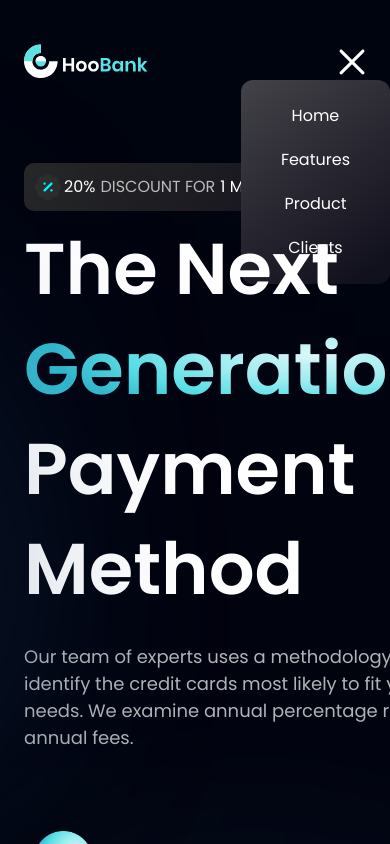
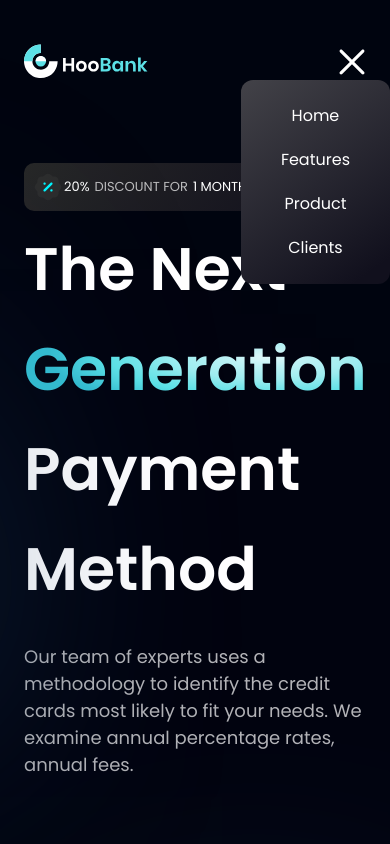
Before and after one commit to urboifox/bank_website_react, a React (Vite) app: page / in a window 390 px wide. Both pictures are taken after a click on the picture 352 px from the left and 61 px from the top of the page. Shown: the top 844 px of the page. Built offline with nearby package versions, Linux system fonts and the light colour scheme.

Commit message:
fixed overflow in small screens and navbar links doesnt go to dist

```diff
--- a/src/components/Hero.jsx
+++ b/src/components/Hero.jsx
@@ -13,7 +13,7 @@ const Hero = () => {
       >
         <div className="uppercase w-fit mb-2 flex items-center rounded-[10px] justify-start p-2 pr-4 bg-discount-gradient">
           <img src={discount} className="w-[32px] h-[32px]" alt="discount" />
-          <p className="flex gap-[5px] text-dimWhite md:text-[18px]">
+          <p className="flex gap-[5px] text-dimWhite md:text-[18px] max-sm:text-[13px]">
             <span className="text-white">20% </span>
             discount for
             <span className="text-white"> 1 month </span> account
@@ -21,7 +21,7 @@ const Hero = () => {
         </div>
 
         <div className="flex items-center relative">
-          <h1 className="font-semibold text-[72px] leading-[100px]">
+          <h1 className="font-semibold text-[72px] z-[1] max-sm:text-[60px] leading-[100px]">
             The Next
             <br />
             <span className="text-gradient">Generation</span>
@@ -31,7 +31,7 @@ const Hero = () => {
           </div>
           <div className="blue__gradient opacity-[100%] w-[30%] h-[500px] absolute -left-[50%] md:-left-[50%] top-[0px]"></div>
         </div>
-        <h1 className="font-semibold text-[72px] leading-[100px]">
+        <h1 className="font-semibold text-[72px] max-sm:text-[60px] leading-[100px]">
           Payment Method
         </h1>
         <p className="mt-6 text-[18px] text-dimWhite max-w-[500px]">
--- a/src/components/Navbar.jsx
+++ b/src/components/Navbar.jsx
@@ -1,4 +1,4 @@
-import { useEffect, useState } from "react";
+import { useState } from "react";
 import { logo, menu, close } from "../assets";
 import { navLinks } from "../constants";
 import { nanoid } from "nanoid";
@@ -6,27 +6,9 @@ import style from "../style";
 
 const Navbar = () => {
   const [toggle, setToggle] = useState(false);
-  const [active, setActive] = useState(navLinks[0].id);
-  const sections = document.querySelectorAll("section");
-
-  const handleScroll = () => {
-    sections.forEach((section) => {
-      const rec = section.offsetTop;
-
-      if (rec <= window.innerHeight) {
-        setActive(section.id);
-      }
-    });
-  };
-
-  useEffect(() => {
-    window.addEventListener("scroll", () => {
-      handleScroll();
-    });
-  }, []);
 
   const handleNavClick = (id) => {
-    setActive(id);
+    const sections = document.querySelectorAll("section");
     sections.forEach((section) => {
       if (section.id === id) {
         window.scrollTo(0, section.offsetTop);
@@ -54,7 +36,7 @@ const Navbar = () => {
                 className={`${
                   e === navLinks[navLinks.length - 1] ? "mr-0" : "mr-5"
                 } ${
-                  e.id === active ? "nav-active" : ""
+                  e.id === navLinks[0].id ? "nav-active" : ""
                 } cursor-pointer transition-all duration-200 text-dimWhite hover:text-white md:text-[18px]`}
                 id={e.id}
                 key={nanoid()}
@@ -85,21 +67,21 @@ const Navbar = () => {
       <div
         className={`${
           toggle ? "flex" : "hidden"
-        } sm:hidden sidebar bg-black-gradient p-6 absolute top-20 right-0 px-10 rounded-xl`}
+        } sm:hidden sidebar bg-black-gradient p-6 z-40 absolute top-20 right-0 px-10 rounded-xl`}
       >
-        <ul className="flex flex-col items-center ">
+        <ul className="flex flex-col items-center">
           {navLinks.map((e) => {
             return (
               <li
                 className={`${
                   e === navLinks[navLinks.length - 1] ? "mb-0" : "mb-5"
                 } ${
-                  e.id === active ? "nav-active" : ""
+                  e.id === navLinks[0].id ? "nav-active" : ""
                 } cursor-pointer transition-all duration-200 text-White hover:text-white`}
                 id={e.id}
                 key={nanoid()}
                 onClick={() => {
-                  setActive(e.id);
+                  handleNavClick(e.id);
                 }}
               >
                 {e.title}
--- a/src/index.css
+++ b/src/index.css
@@ -151,6 +151,7 @@
 
 .no-bar {
   scrollbar-width: none;
+  scrollbar-width: none;
 }
 
 /* * {
```
